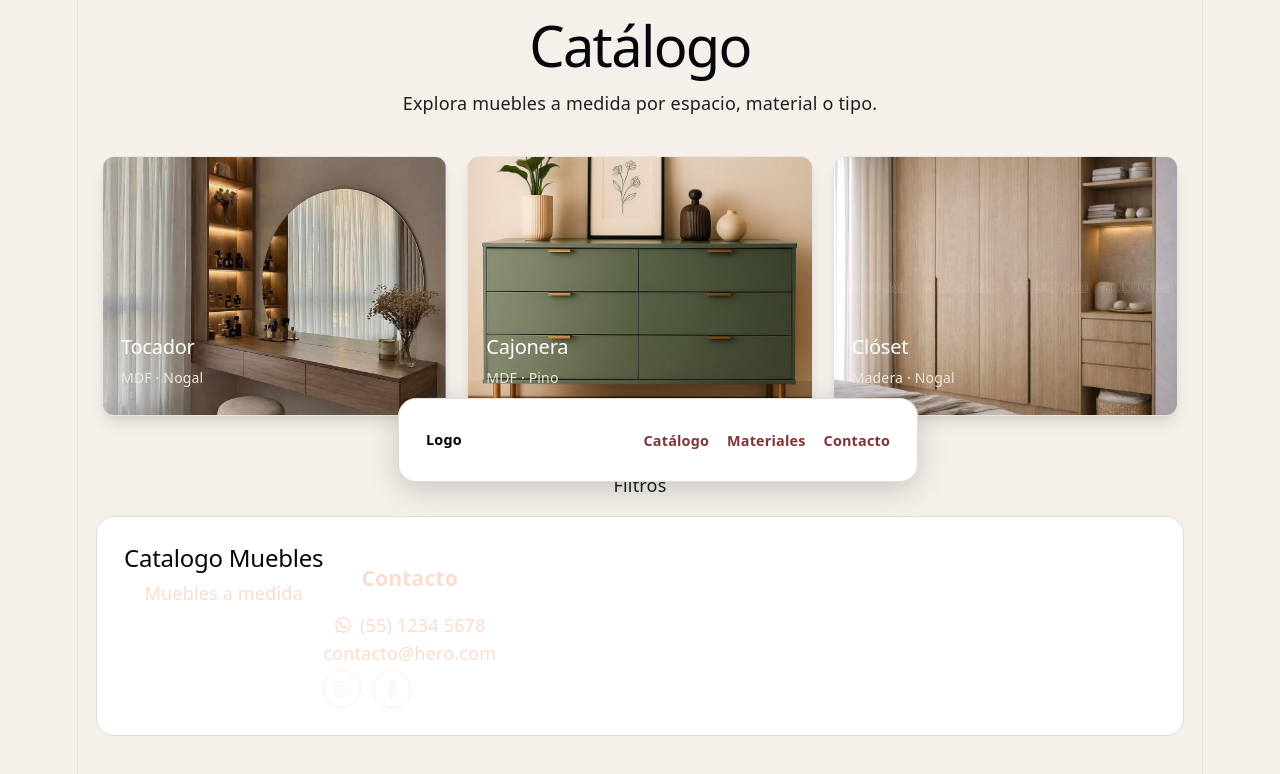
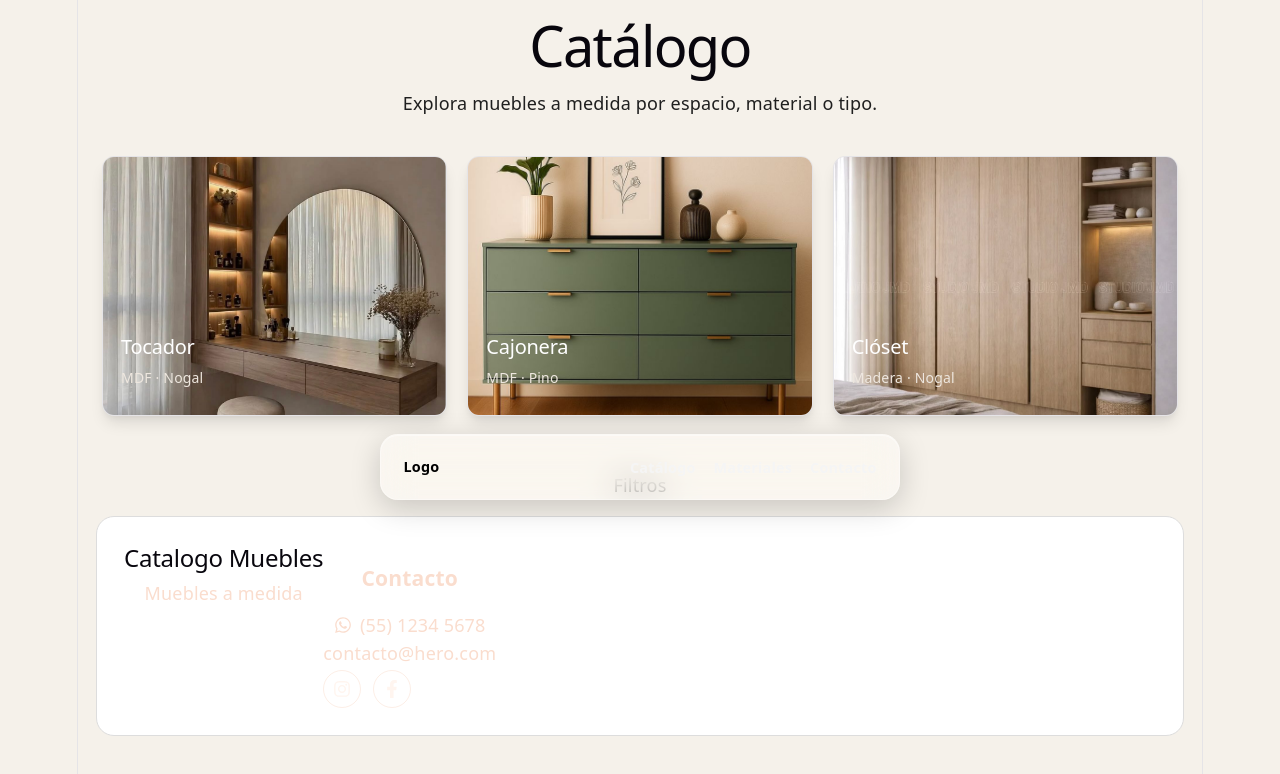
Before and after one commit to o0VanFanel0o/catalogo-muebles, a React (Vite) app: page /catalogo in a window 1280 px wide. Shown: the top 774 px of the page. Built offline with nearby package versions, Linux system fonts and the light colour scheme.

Commit message:
Refactor Navbar styles for improved aesthetics, including updated background, padding, and color adjustments. Remove unnecessary navbar styles from App.css.

```diff
--- a/src/App.css
+++ b/src/App.css
@@ -10,7 +10,6 @@ body {
   color: #1f1f1f;
 }
 
-.navbar,
 .footer {
   padding: 1.5rem;
   border: 1px solid #ddd;
--- a/src/styles/NavBar.css
+++ b/src/styles/NavBar.css
@@ -6,14 +6,18 @@
 
     width: calc(100% - 2rem);
     max-width: 520px;
+    padding: 1rem 1.25rem;
     z-index: 1000;
 
-    background: rgba(255, 255, 255, 0.18);
-    backdrop-filter: blur(14px);
-    -webkit-backdrop-filter: blur(14px);
+    background: rgba(255, 255, 255, 0.38);
+    backdrop-filter: blur(16px) saturate(160%);
+    -webkit-backdrop-filter: blur(16px) saturate(160%);
 
     border: 1px solid rgba(255, 255, 255, 0.35);
-    box-shadow: 0 8px 30px rgba(0, 0, 0, 0.18);
+    border-radius: 1rem;
+    box-shadow:
+        inset 0 1px 0 rgba(255, 255, 255, 0.45),
+        0 8px 30px rgba(0, 0, 0, 0.18);
 }
 
 .navbar__logo {
@@ -33,7 +37,7 @@
 
 .navbar__link {
     text-decoration: none;
-    color: #833535;
+    color: whitesmoke;
     font-size: .8rem;
     font-weight: 600;
 }
```
